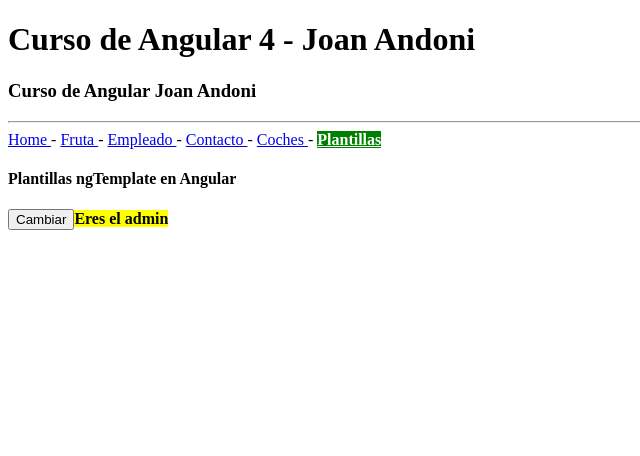
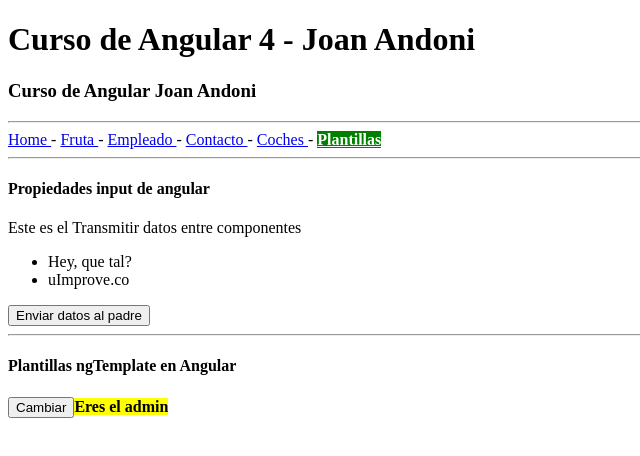
Before and after one commit to JoanAndoni/AngularCurse, an Angular app: page /plantillas in a window 1280 px wide. Shown: the top 456 px of the page, without its empty margins (0-640 px from the left). Built offline with nearby package versions, Linux system fonts and the light colour scheme.

Commit message:
Comunication between components

```diff
--- a/src/app/app.component.html
+++ b/src/app/app.component.html
@@ -8,8 +8,8 @@
   <a [routerLink]="['/contacto']" [routerLinkActive]= "['activo']"> Contacto </a> -
   <a [routerLink]="['/coches']" [routerLinkActive]= "['activo']"> Coches </a> -
   <a [routerLink]="['/plantillas']" [routerLinkActive]= "['activo']"> Plantillas </a>
-
 </nav>
+<hr/>
 
 <!-- <fruta></fruta> -->
 <!-- <empleado-tag></empleado-tag> -->
--- a/src/app/app.module.ts
+++ b/src/app/app.module.ts
@@ -12,6 +12,7 @@ import { HomeComponent } from './home/home.component';
 import { ContactoComponent } from './contacto/contacto.component';
 import { CochesComponent } from './coches/coches.component';
 import { PlantillasComponent } from './plantillas/plantillas.component';
+import { HijoComponent } from './hijo/hijo.component';
 
 import { ConversorPipe } from './pipes/conversor.pipe'
 
@@ -26,7 +27,8 @@ import { ConversorPipe } from './pipes/conversor.pipe'
     ContactoComponent,
     ConversorPipe,
     PlantillasComponent,
-    CochesComponent
+    CochesComponent,
+    HijoComponent
   ],
   imports: [
     BrowserModule,
--- /dev/null
+++ b/src/app/hijo/hijo.component.html
@@ -0,0 +1,7 @@
+<p>Este es el {{title}}</p>
+<ul>
+  <li>{{propiedad_uno}}</li>
+  <li>{{propiedad_dos.web}}</li>
+</ul>
+
+<button (click)="enviar()" >Enviar datos al padre</button>
--- /dev/null
+++ b/src/app/hijo/hijo.component.ts
@@ -0,0 +1,38 @@
+import { Component, Input, Output, EventEmitter } from '@angular/core';
+
+@Component({
+  selector: 'componente-hijo',
+  templateUrl: 'hijo.component.html'
+})
+
+export class HijoComponent {
+  public title: string;
+
+  //Datos que se reciben del padre a traves del decorador input
+  @Input('texto1') propiedad_uno: string;
+  @Input('texto2') propiedad_dos: string;
+
+  //Funcion que transmite datos por un evento
+  @Output() desde_el_hijo = new EventEmitter();
+
+  constructor(){
+    this.title = "Transmitir datos entre componentes";
+  }
+
+  ngOnInit(){
+    console.log(this.propiedad_uno);
+    console.log(this.propiedad_dos);
+    //this.enviar();
+  }
+
+  //Funcion para llamar el decorador output desde el html
+  //Lo puedes enviar automaticamente si mandas a llamar la funcion en el
+  //la funcion en el ngOnInit
+  enviar(event){
+    this.desde_el_hijo.emit({
+                              nombre: 'Joan Andoni',
+                              apellidos: 'Gonzalez Rioz',
+                              edad: '22'
+                            });
+  }
+}
--- a/src/app/plantillas/plantillas.component.html
+++ b/src/app/plantillas/plantillas.component.html
@@ -1,3 +1,18 @@
+<h4>Propiedades input de angular</h4>
+<componente-hijo
+  [texto1]="dato_externo"
+  [texto2]="identity"
+  (desde_el_hijo)="recibirDatos($event)"
+>
+</componente-hijo>
+
+<div *ngIf="datos_del_hijo">
+  <h4>{{datos_del_hijo.nombre}} {{datos_del_hijo.apellidos}}</h4>
+  <h4>Edad : {{datos_del_hijo.edad}}</h4>
+</div>
+
+<hr/>
+
 <h4>{{titulo}}</h4>
 
 <div *ngIf="administrador; then admin else noAdmin"></div>
--- a/src/app/plantillas/plantillas.component.ts
+++ b/src/app/plantillas/plantillas.component.ts
@@ -8,6 +8,14 @@ import { Component } from '@angular/core';
 export class PlantillasComponent{
   public titulo;
   public administrador;
+
+  //Datos a transmitir al hijo
+  public dato_externo = "Hey, que tal?";
+  public identity = {
+    id: 1,
+    web: 'uImprove.co',
+    tematica: 'Desarrollo web'
+  };
 
   constructor(){
     this.titulo = "Plantillas ngTemplate en Angular";
@@ -20,4 +28,12 @@ export class PlantillasComponent{
     this.administrador = value;
   }
 
+  public datos_del_hijo;
+
+  //Recibir datos por un evento desde el hijo por un evento
+  recibirDatos(event){
+    console.log(event);
+    this.datos_del_hijo = event;
+  }
+
 }
```
